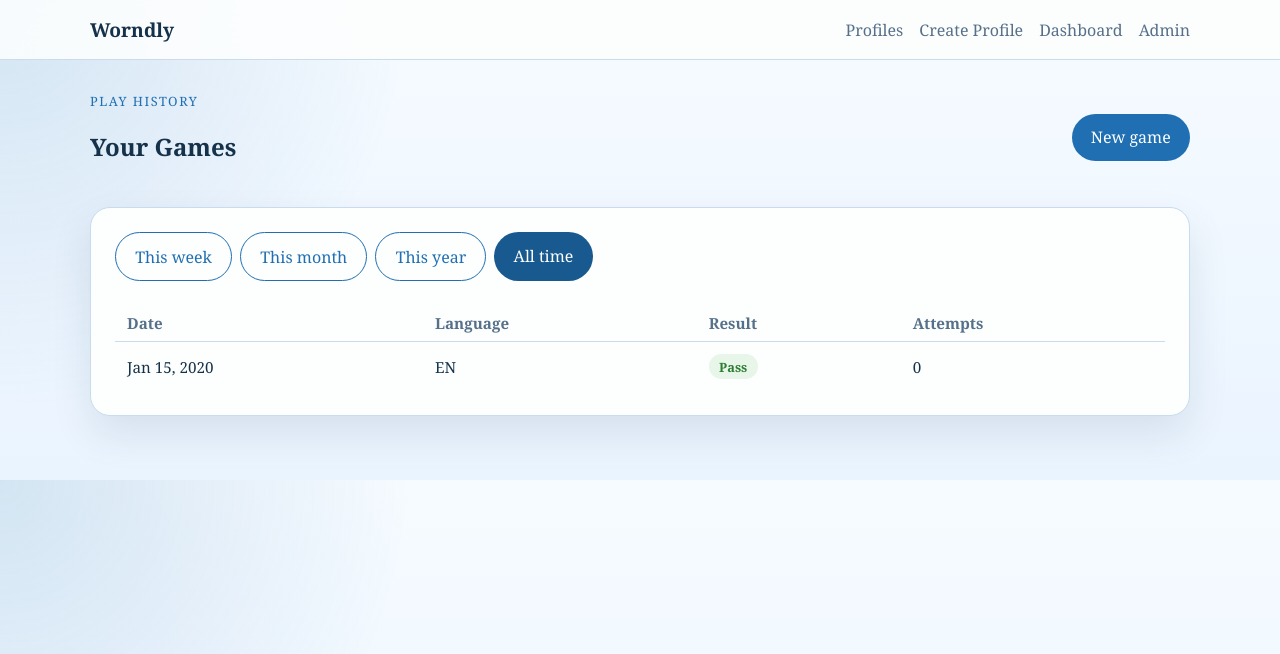
After one commit to matthewjoonlee/paradigms-course-project, a Django app: page /dashboard/ in a window 1280 px wide. The commit adds this page. Shown: the top 654 px of the page. Run offline with Django 4.2, Linux system fonts and the light colour scheme; a user stored in the database is signed in; tables that the repository leaves empty hold one stand-in row (values such as "Sample post").

Commit message:
Feature 3.1 implementation

```diff
--- a/src/static/css/site.css
+++ b/src/static/css/site.css
@@ -260,3 +260,66 @@ dt {
 .btn-primary { background: #538d4e; color: #fff; }
 .btn-lg { padding: 0.75rem 2rem; font-size: 1.1rem; }
 .tile-row { display: flex; gap: 6px; }
+
+/* 3.1: dashboard styles */
+.dashboard-filters {
+    display: flex;
+    gap: 0.5rem;
+    flex-wrap: wrap;
+    margin-bottom: 1.5rem;
+}
+
+.button-active {
+    background: var(--accent-dark);
+}
+
+.dashboard-table {
+    width: 100%;
+    border-collapse: collapse;
+    font-size: 0.95rem;
+}
+
+.dashboard-table th {
+    text-align: left;
+    padding: 0.5rem 0.75rem;
+    color: var(--muted);
+    font-weight: 600;
+    border-bottom: 1px solid var(--line);
+}
+
+.dashboard-table td {
+    padding: 0.75rem;
+    border-bottom: 1px solid var(--line);
+}
+
+.dashboard-table tr:last-child td {
+    border-bottom: 0;
+}
+
+.result-badge {
+    display: inline-block;
+    padding: 0.2rem 0.65rem;
+    border-radius: 999px;
+    font-size: 0.8rem;
+    font-weight: 600;
+}
+
+.result-pass {
+    background: #e8f5e9;
+    color: #2e7d32;
+}
+
+.result-fail {
+    background: #fdecea;
+    color: #b71c1c;
+}
+
+.result-in-progress {
+    background: #fff8e1;
+    color: #f57f17;
+}
+
+.dashboard-empty {
+    color: var(--muted);
+    margin: 1rem 0 0;
+}
--- a/src/templates/base.html
+++ b/src/templates/base.html
@@ -14,6 +14,7 @@
             <nav class="site-nav">
                 <a href="{% url 'worndly:profile_list' %}">Profiles</a>
                 <a href="{% url 'worndly:profile_create' %}">Create Profile</a>
+                <a href="{% url 'worndly:dashboard' %}">Dashboard</a>
                 <a href="/admin/">Admin</a>
             </nav>
         </div>
--- /dev/null
+++ b/src/templates/worndly/dashboard.html
@@ -0,0 +1,55 @@
+{% extends "base.html" %}
+
+{% block title %}Dashboard | Worndly{% endblock %}
+
+{% block content %}
+<section class="section-header">
+    <div>
+        <p class="eyebrow">Play History</p>
+        <h1>Your Games</h1>
+    </div>
+    <a class="button" href="{% url 'worndly:game_select' %}">New game</a>
+</section>
+
+<section class="panel" style="margin-top: 1.5rem;">
+    <div class="dashboard-filters">
+        <a href="?filter=week"  class="button {% if active_filter == 'week'  %}button-active{% else %}button-secondary{% endif %}">This week</a>
+        <a href="?filter=month" class="button {% if active_filter == 'month' %}button-active{% else %}button-secondary{% endif %}">This month</a>
+        <a href="?filter=year"  class="button {% if active_filter == 'year'  %}button-active{% else %}button-secondary{% endif %}">This year</a>
+        <a href="?filter=all"   class="button {% if active_filter == 'all'   %}button-active{% else %}button-secondary{% endif %}">All time</a>
+    </div>
+
+    {% if games %}
+        <table class="dashboard-table">
+            <thead>
+                <tr>
+                    <th>Date</th>
+                    <th>Language</th>
+                    <th>Result</th>
+                    <th>Attempts</th>
+                </tr>
+            </thead>
+            <tbody>
+                {% for game in games %}
+                <tr>
+                    <td>{{ game.created_at|date:"M j, Y" }}</td>
+                    <td>{{ game.language|upper }}</td>
+                    <td>
+                        {% if game.won is None %}
+                            <span class="result-badge result-in-progress">In progress</span>
+                        {% elif game.won %}
+                            <span class="result-badge result-pass">Pass</span>
+                        {% else %}
+                            <span class="result-badge result-fail">Fail</span>
+                        {% endif %}
+                    </td>
+                    <td>{{ game.attempts }}</td>
+                </tr>
+                {% endfor %}
+            </tbody>
+        </table>
+    {% else %}
+        <p class="dashboard-empty">No games found for this period.</p>
+    {% endif %}
+</section>
+{% endblock %}
--- a/src/worndly/urls.py
+++ b/src/worndly/urls.py
@@ -7,7 +7,8 @@ from .views import (
     PlayerProfileListView,
     game_select,
     game_play,
-    game_guess
+    game_guess,
+    dashboard,
 )
 
 app_name = "worndly"
@@ -23,4 +24,7 @@ urlpatterns = [
     path("game/", game_select, name="game_select"),
     path("game/<int:pk>/", game_play, name="game_play"),
     path("game/<int:pk>/guess/", game_guess, name="game_guess"),
+
+    # feature 3.1
+    path("dashboard/", dashboard, name="dashboard"),
 ]
--- a/src/worndly/views.py
+++ b/src/worndly/views.py
@@ -1,5 +1,6 @@
 import os
 import random
+from datetime import timedelta
 
 from django.contrib.auth import login
 from django.contrib.auth.models import User
@@ -241,3 +242,28 @@ def game_guess(request, pk):
         # only reveal the target word when the game is over
         "target_word": game.target_word.upper() if game.won is not None else None,
     })
+
+
+# feature 3.1
+
+@login_required
+def dashboard(request):
+    # shows a filterable history of all games played by the current user.
+    active_filter = request.GET.get("filter", "all")
+    now = timezone.now()
+
+    games = Game.objects.filter(player=request.user)
+
+    if active_filter == "week":
+        games = games.filter(created_at__gte=now - timedelta(weeks=1))
+    elif active_filter == "month":
+        games = games.filter(created_at__gte=now - timedelta(days=30))
+    elif active_filter == "year":
+        games = games.filter(created_at__gte=now - timedelta(days=365))
+
+    games = games.order_by("-created_at")
+
+    return render(request, "worndly/dashboard.html", {
+        "games": games,
+        "active_filter": active_filter,
+    })
```
